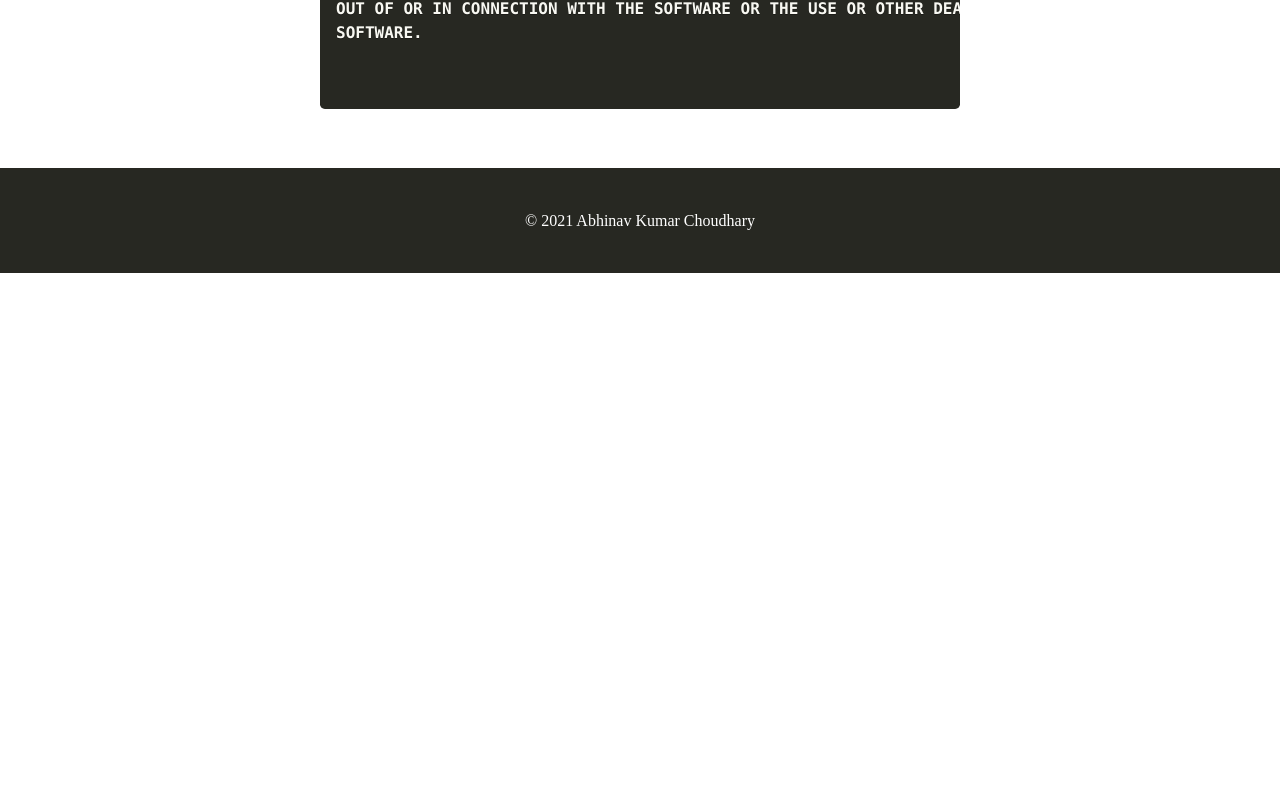
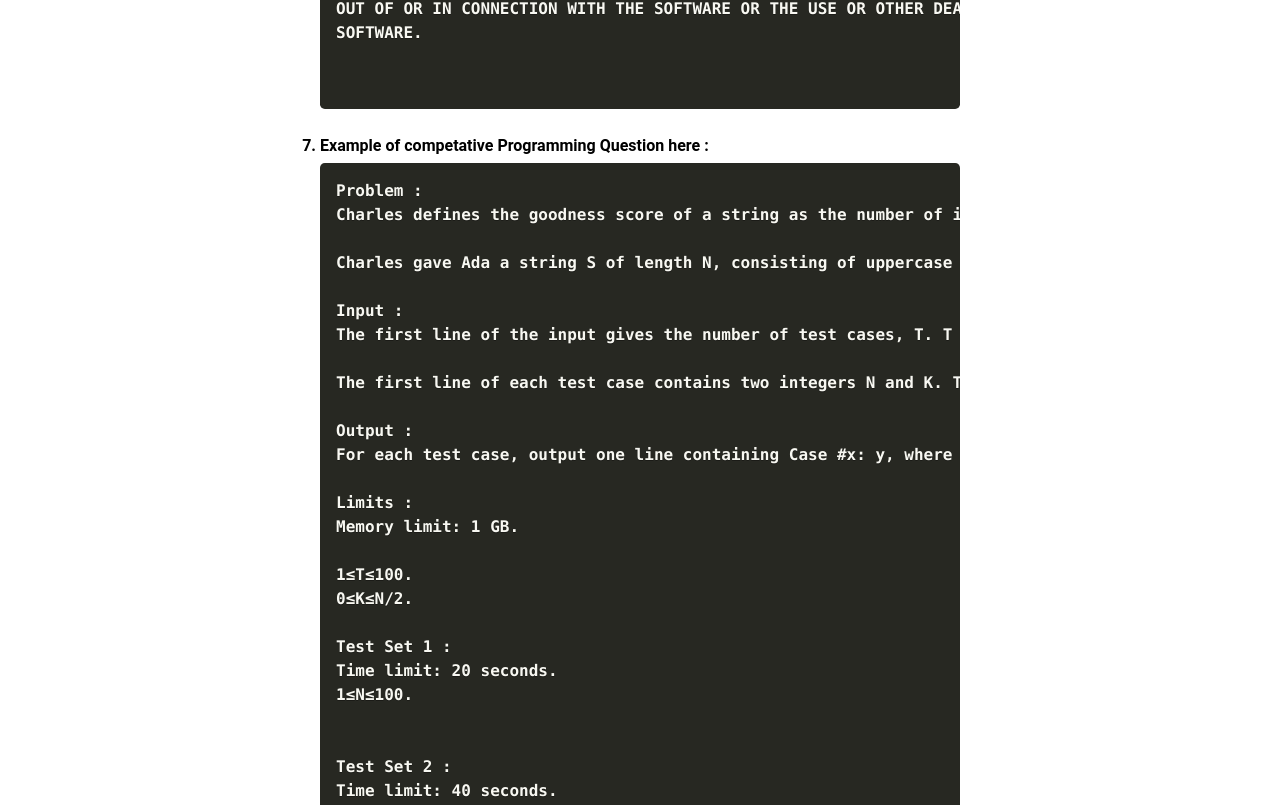
Before and after one commit to Brodevil/HTML-cheat-sheet, a plain HTML site: page index.html in a window 1280 px wide. Shown: the part 8154-8959 px from the top of the page. Before the commit the page ends 8427 px from the top, so only its background shows below. Drawn offline with Linux system fonts and the light colour scheme; some packages are replaced by stand-ins of ours; a script that the page names is missing.

Commit message:
Added one more lib bar

```diff
--- a/index.html
+++ b/index.html
@@ -366,13 +366,69 @@ SOFTWARE.
                 </pre>
             </li>
             <br>
+            <li>
+            	<b>Example of competative Programming Question here :</b>
+            	<pre class="language-md"><code>Problem :
+Charles defines the goodness score of a string as the number of indices i such that Si≠SN−i+1 where 1≤i≤N/2 (1-indexed). For example, the string CABABC has a goodness score of 2 since S2≠S5 and S3≠S4.
+
+Charles gave Ada a string S of length N, consisting of uppercase letters and asked her to convert it into a string with a goodness score of K. In one operation, Ada can change any character in the string to any uppercase letter. Could you help Ada find the minimum number of operations required to transform the given string into a string with goodness score equal to K?
+
+Input :
+The first line of the input gives the number of test cases, T. T test cases follow.
+
+The first line of each test case contains two integers N and K. The second line of each test case contains a string S of length N, consisting of uppercase letters.
+
+Output :
+For each test case, output one line containing Case #x: y, where x is the test case number (starting from 1) and y is the minimum number of operations required to transform the given string S into a string with goodness score equal to K.
+
+Limits :
+Memory limit: 1 GB.
+
+1≤T≤100.
+0≤K≤N/2.
+
+Test Set 1 :
+Time limit: 20 seconds.
+1≤N≤100.
+
+
+Test Set 2 :
+Time limit: 40 seconds.
+1≤N≤2×105 for at most 10 test cases.
+For the remaining cases, 1≤N≤100.
+
+
+Sample :
+
+Sample Input
+
+2
+5 1
+ABCAA
+4 2
+ABAA
+
+
+Sample Output
+
+Case #1: 0
+Case #2: 1
+
+
+In Sample Case #1, the given string already has a goodness score of 1. Therefore the minimum number of operations required is 0.
+
+In Sample Case #2, one option is to change the character at index 1 to B in order to have a goodness score of 2. Therefore, the minimum number of operations required is 1.
+
+            	</code>
+            </pre>
+            </li>
         </ol>
     </div>
 
 
     </h2>
     <footer >
-	<h2">© 2021 Abhinav Kumar Choudhary </h2>
+	<h2">© 2021-22 Abhinav Kumar Choudhary </h2>
         <!-- <a href="https://github.com/Brodevil">
             <span class="icon-is-size-4-is-medium"><img src="github.png" alt="logo" height="32" width="32"></span> -->
 
```
